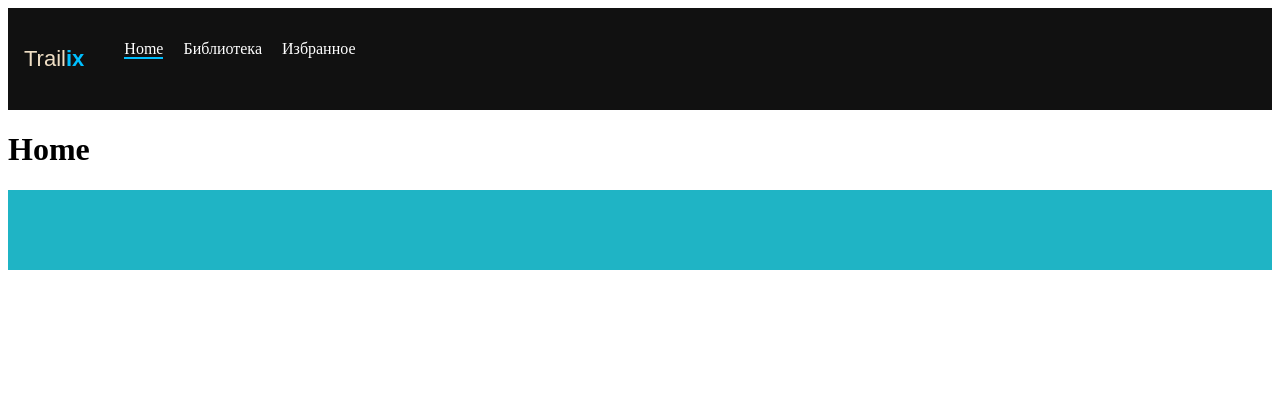
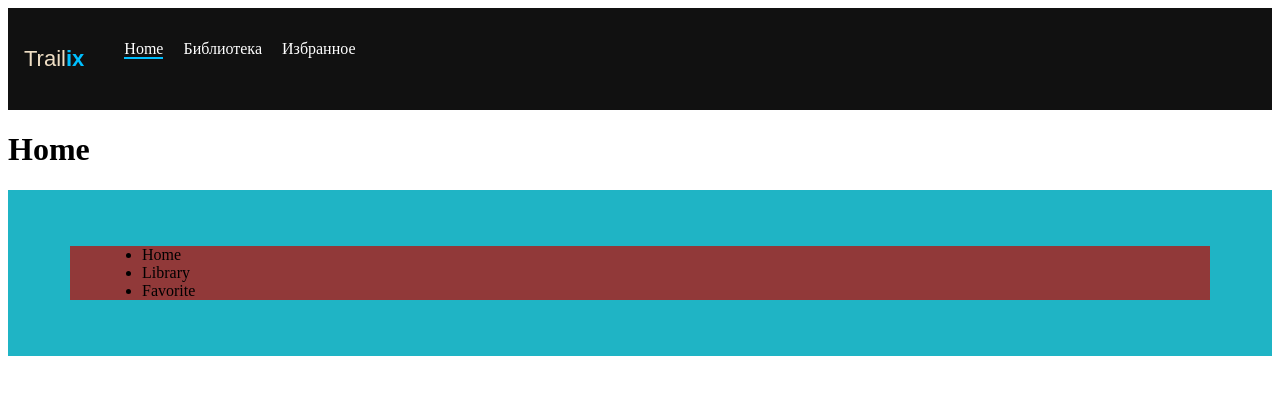
Before and after one commit to yur-dov/Trailix, a React (Vite) app: page / in a window 1280 px wide. Shown: the top 394 px of the page. Built offline with nearby package versions, Linux system fonts and the light colour scheme.

Commit message:
add markup

```diff
--- a/src/components/Footer/Footer.jsx
+++ b/src/components/Footer/Footer.jsx
@@ -3,7 +3,11 @@ import Container from "../Container/Container"
 function Footer() {
   return (
     <Container>
-
+      <ul>
+       <li>Home</li>
+       <li>Library</li>
+       <li>Favorite</li>
+      </ul>
     </Container>
   )
 }
```
